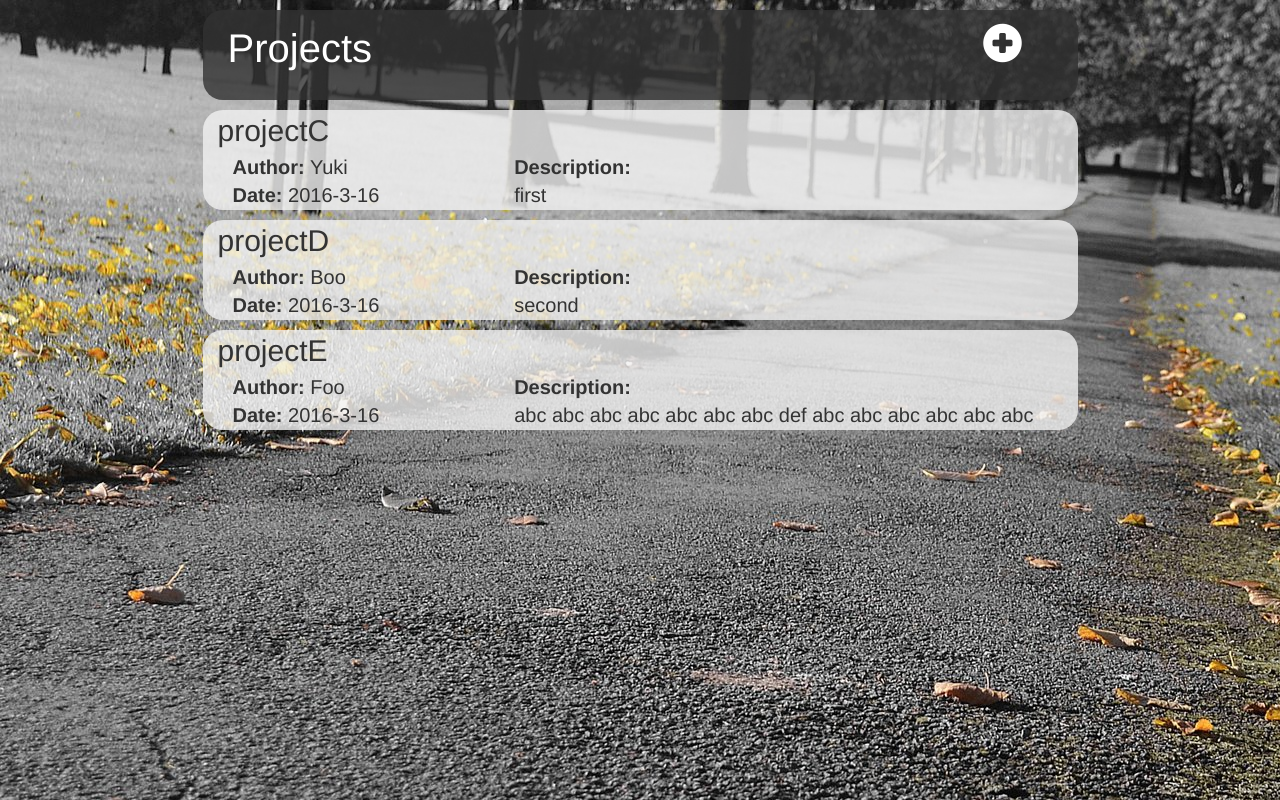
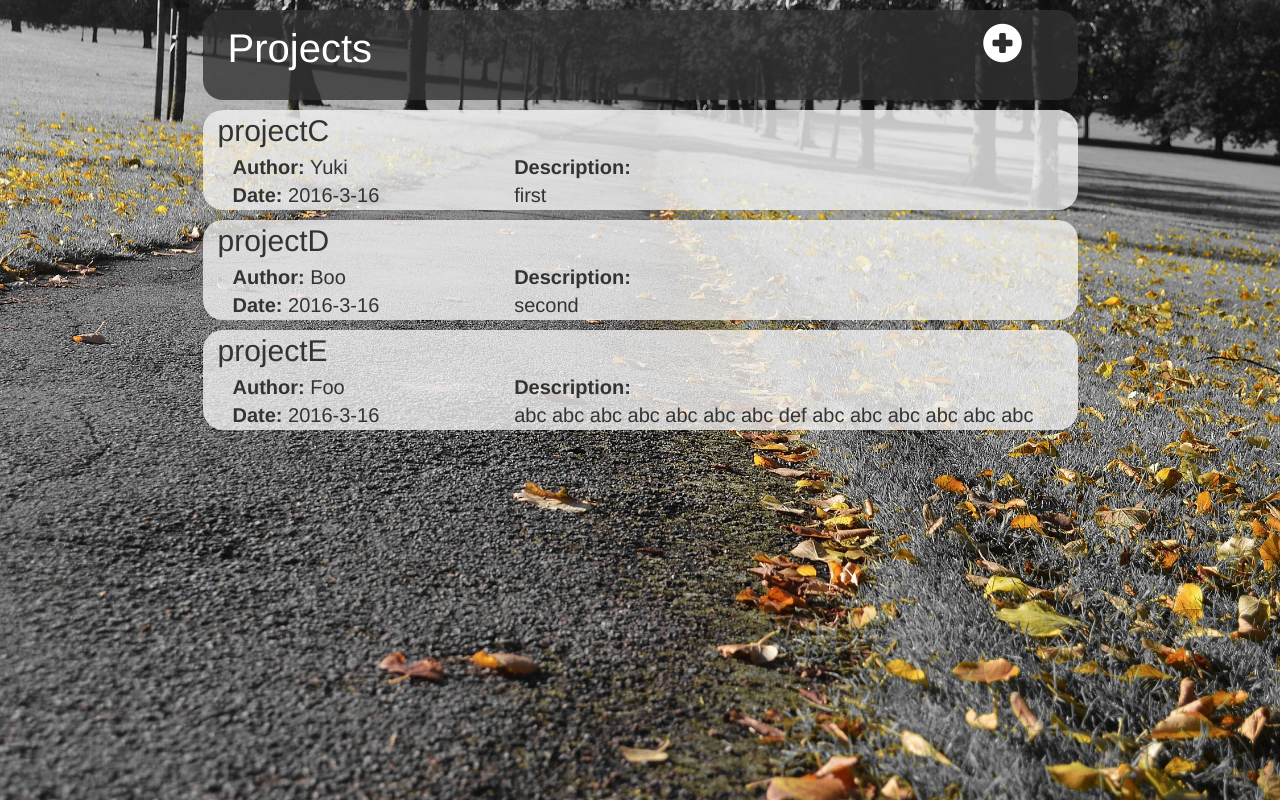
Before and after one commit to yukiokuno/ProjectManager, a plain HTML site: page index.html in a window 1280 px wide. Drawn offline with nearby package versions, Linux system fonts and the light colour scheme.

Commit message:
changed background img

```diff
--- a/index.html
+++ b/index.html
@@ -49,7 +49,7 @@
   }
 </style>
 </head>
-<body class="container-fluid" style="width: 100%; background-image: url('./background.jpg'); background-attachment: fixed">
+<body class="container-fluid" style="width: 100%; background-image: url('./background.jpg'); background-size: cover; background-attachment: fixed">
   <div class="row" style="height: 90px; width: 70%; border-radius: 20px; margin: 0 auto; margin-top: 10px; padding: 10px; background-color: rgba(51,51,51,0.8); color: white">
     <div class="col-xs-6" style="text-align: left; font-size: 40px">Projects</div>
     <div class="col-xs-6" style="text-align: right; font-size: 40px">
```
